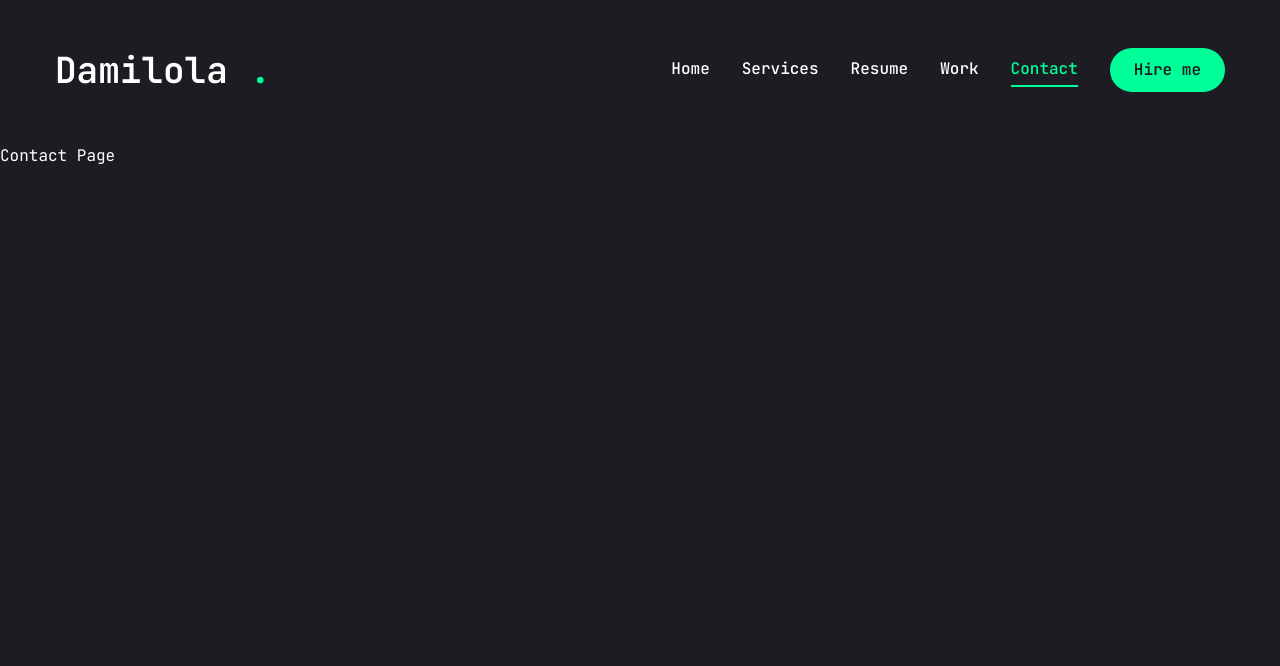
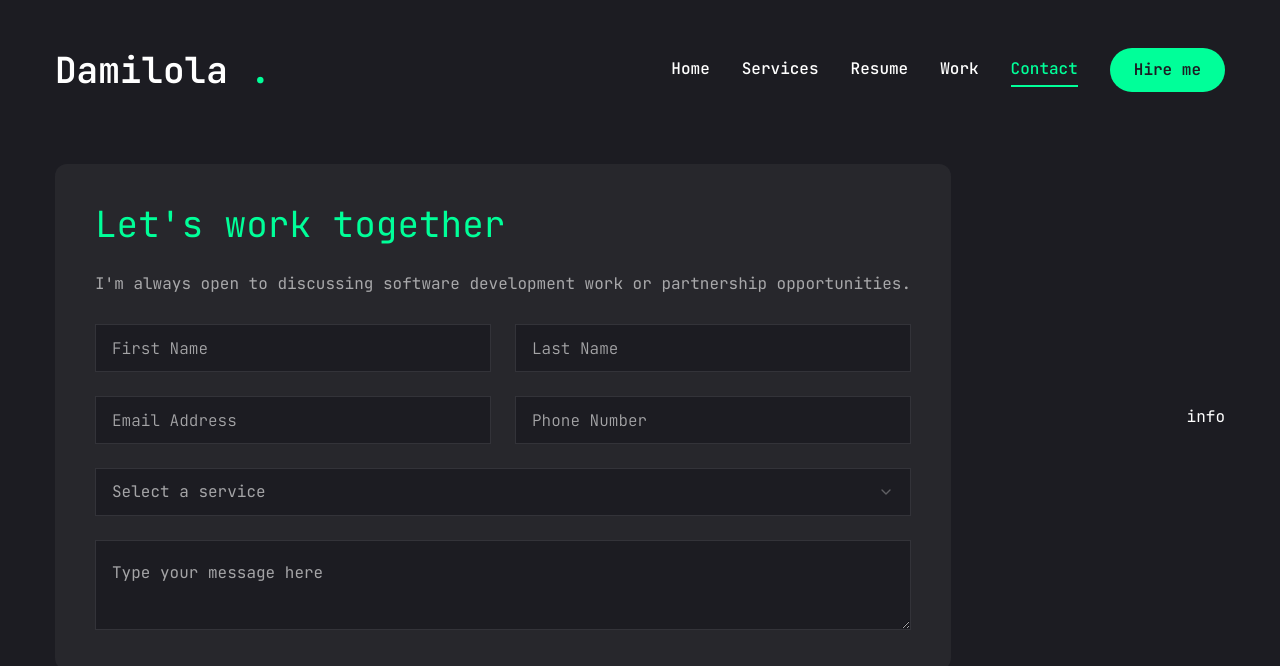
Before and after one commit to damilolajohn6/my-portfolio, a Next.js app: page /contact in a window 1280 px wide. Shown: the top 666 px of the page. Built offline with nearby package versions, Linux system fonts and the light colour scheme.

Commit message:
contact page

```diff
--- a/src/app/contact/page.jsx
+++ b/src/app/contact/page.jsx
@@ -1,8 +1,91 @@
+'use client'
 
+import { Input } from '@/components/ui/input'
+import {
+  Select,
+  SelectContent,
+  SelectGroup,
+  SelectItem,
+  SelectLabel,
+  SelectTrigger,
+  SelectValue,
+} from '@/components/ui/select'
+import { Textarea } from '@/components/ui/textarea'
+import { easeIn, motion } from 'framer-motion'
+import { FaEnvelope, FaMapMarkerAlt, FaPhoneAlt } from 'react-icons/fa'
+
+const info = [
+  {
+    icon: <FaPhoneAlt />,
+    title: 'Phone',
+    value: '+2348138701686',
+  },
+  {
+    icon: <FaEnvelope />,
+    title: 'Email',
+    value: 'damilolajohn622@gmail.com',
+  },
+  {
+    icon: <FaMapMarkerAlt />,
+    title: 'Address',
+    value: 'Lagos, Nigeria',
+  },
+]
 
 const ContactPage = () => {
   return (
-    <div>Contact Page</div>
+    <motion.section
+      initial={{ opacity: 0 }}
+      animate={{
+        opacity: 1,
+        transition: { delay: 2.4, duration: 0.4, ease: easeIn },
+      }}
+      exit={{ opacity: 0 }}
+      className="py-6"
+    >
+      <div className="container mx-auto">
+        <div className="flex flex-col xl:flex-row gap-[30px]">
+          <div className="xl:h-[54%] order-2 xl:order-none">
+            <form className="flex flex-col gap-6 p-10 bg-[#27272c] rounded-xl ">
+              <h3 className="text-4xl text-accent "> Let's work together</h3>
+              <p className="text-white/60">
+                I'm always open to discussing software development work or
+                partnership opportunities.
+              </p>
+              <div className="grid grid-cols-1 md:grid-cols-2 gap-6">
+                <Input type="firstname" placeholder="First Name" />
+                <Input type="lastname" placeholder="Last Name" />
+                <Input type="email" placeholder="Email Address" />
+                <Input type="phonenumber" placeholder="Phone Number" />
+              </div>
+              <div classname="">
+                <Select>
+                  <SelectTrigger className="w-full ">
+                    <SelectValue placeholder="Select a service" />
+                  </SelectTrigger>
+                  <SelectContent>
+                    <SelectGroup>
+                      <SelectLabel>Select a service</SelectLabel>
+                      <SelectItem value="est">Web Development</SelectItem>
+                      <SelectItem value="cst">UI/UX Design</SelectItem>
+                      <SelectItem value="pst">Logo Design</SelectItem>
+                      <SelectItem value="mst">Graphics Design</SelectItem>
+                    </SelectGroup>
+                  </SelectContent>
+                </Select>
+              </div>
+              <Textarea
+                clasName="h-[200px]"
+                placeholder="Type your message here"
+              />
+            </form>
+          </div>
+          <div className="flex-1 flex items-center xl:justify-end xl:order-none order-1 mb-8 xl:mb-0 ">
+            info
+          </div>
+        </div>
+      </div>
+    </motion.section>
   )
 }
 
--- a/src/app/work/page.jsx
+++ b/src/app/work/page.jsx
@@ -178,6 +178,7 @@
               <WorkSliderBtns
                 containerStyles="flex gap-2 absolute right-0 bottom-[calc(50%_-_22px)] xl:bottom-0 z-20 w-full justify-between xl:w-max xl:justify-none"
                 btnStyles="bg-accent hover:bg-accent-hover text-primary text-[22px] w-[44px] h-[44px] transition-all flex justify-center items-center"
+                IconStyles="text-white"
               />
             </Swiper>
           </div>
--- a/src/components/ui/input.jsx
+++ b/src/components/ui/input.jsx
@@ -7,7 +7,7 @@
     (<input
       type={type}
       className={cn(
-        "flex h-9 w-full rounded-md border border-input bg-transparent px-3 py-1 text-base shadow-sm transition-colors file:border-0 file:bg-transparent file:text-sm file:font-medium file:text-foreground placeholder:text-muted-foreground focus-visible:outline-none focus-visible:ring-1 focus-visible:ring-ring disabled:cursor-not-allowed disabled:opacity-50 md:text-sm",
+        "flex h-[48px] rounded-md border border-white/10 focus:border-accent font-light bg-primary px-4 py-5 text-base placeholder:text-white/60 outline-none",
         className
       )}
       ref={ref}
--- a/src/components/ui/select.jsx
+++ b/src/components/ui/select.jsx
@@ -16,7 +16,7 @@
   <SelectPrimitive.Trigger
     ref={ref}
     className={cn(
-      "flex h-9 w-full items-center justify-between whitespace-nowrap rounded-md border border-input bg-transparent px-3 py-2 text-sm shadow-sm ring-offset-background placeholder:text-muted-foreground focus:outline-none focus:ring-1 focus:ring-ring disabled:cursor-not-allowed disabled:opacity-50 [&>span]:line-clamp-1",
+      "flex h-[48px] w-full items-center justify-between rounded-md border border-white/10 bg-primary px-4 py-5 text-base text-white/60 placeholder:text-white/10 focus:border-accent outline-none",
       className
     )}
     {...props}>
@@ -54,7 +54,7 @@
     <SelectPrimitive.Content
       ref={ref}
       className={cn(
-        "relative z-50 max-h-96 min-w-[8rem] overflow-hidden rounded-md border bg-popover text-popover-foreground shadow-md data-[state=open]:animate-in data-[state=closed]:animate-out data-[state=closed]:fade-out-0 data-[state=open]:fade-in-0 data-[state=closed]:zoom-out-95 data-[state=open]:zoom-in-95 data-[side=bottom]:slide-in-from-top-2 data-[side=left]:slide-in-from-right-2 data-[side=right]:slide-in-from-left-2 data-[side=top]:slide-in-from-bottom-2",
+        "relative z-50 max-h-96 min-w-[8rem] overflow-hidden rounded-md border border-white/10 bg-primary text-white  shadow-md data-[state=open]:animate-in data-[state=closed]:animate-out data-[state=closed]:fade-out-0 data-[state=open]:fade-in-0 data-[state=closed]:zoom-out-95 data-[state=open]:zoom-in-95 data-[side=bottom]:slide-in-from-top-2 data-[side=left]:slide-in-from-right-2 data-[side=right]:slide-in-from-left-2 data-[side=top]:slide-in-from-bottom-2",
         position === "popper" &&
           "data-[side=bottom]:translate-y-1 data-[side=left]:-translate-x-1 data-[side=right]:translate-x-1 data-[side=top]:-translate-y-1",
         className
@@ -85,7 +85,7 @@
   <SelectPrimitive.Item
     ref={ref}
     className={cn(
-      "relative flex w-full cursor-default select-none items-center rounded-sm py-1.5 pl-2 pr-8 text-sm outline-none focus:bg-accent focus:text-accent-foreground data-[disabled]:pointer-events-none data-[disabled]:opacity-50",
+      "relative flex w-full cursor-default select-none items-center rounded-sm py-1.5 pl-2 pr-8 text-sm outline-none focus:bg-accent focus:text-primary data-[disabled]:pointer-events-none data-[disabled]:opacity-50",
       className
     )}
     {...props}>
--- a/src/components/ui/textarea.jsx
+++ b/src/components/ui/textarea.jsx
@@ -1,12 +1,12 @@
-import * as React from "react"
+import * as React from "react";
 
-import { cn } from "@/lib/utils"
+import { cn } from "@/lib/utils";
 
 const Textarea = React.forwardRef(({ className, ...props }, ref) => {
   return (
     (<textarea
       className={cn(
-        "flex min-h-[60px] w-full rounded-md border border-input bg-transparent px-3 py-2 text-base shadow-sm placeholder:text-muted-foreground focus-visible:outline-none focus-visible:ring-1 focus-visible:ring-ring disabled:cursor-not-allowed disabled:opacity-50 md:text-sm",
+        "flex min-h-[80px] w-full rounded-md border border-white/10 bg-primary px-4 py-5 text-base placeholder:text-white/60 focus-visible:outline-none focus-visible:ring-1 focus-visible:ring-accent focus-visible:ring-offset-0 disabled:cursor-not-allowed disabled:opacity-50",
         className
       )}
       ref={ref}
@@ -15,4 +15,4 @@
 })
 Textarea.displayName = "Textarea"
 
-export { Textarea }
+export { Textarea };
```
